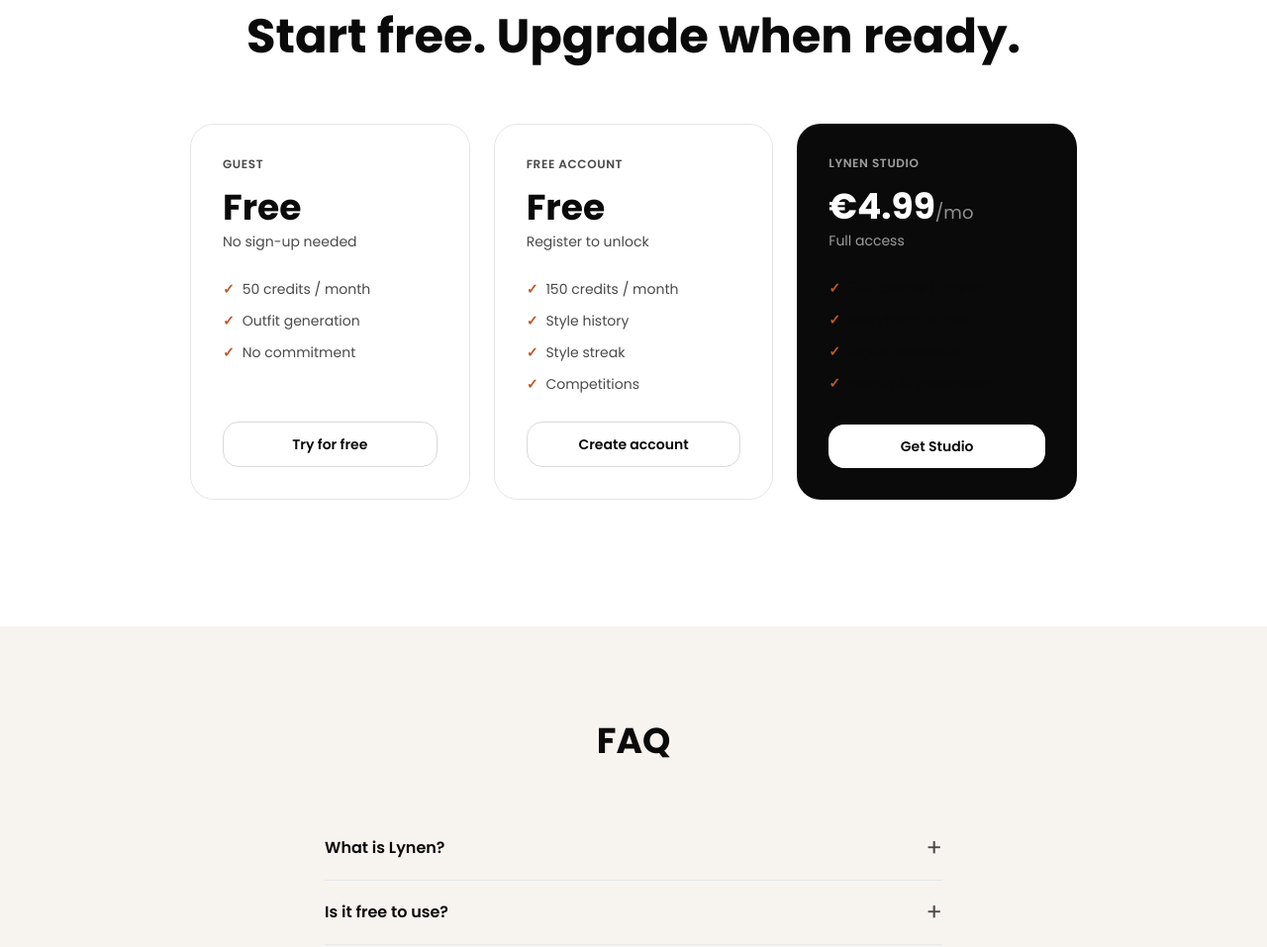
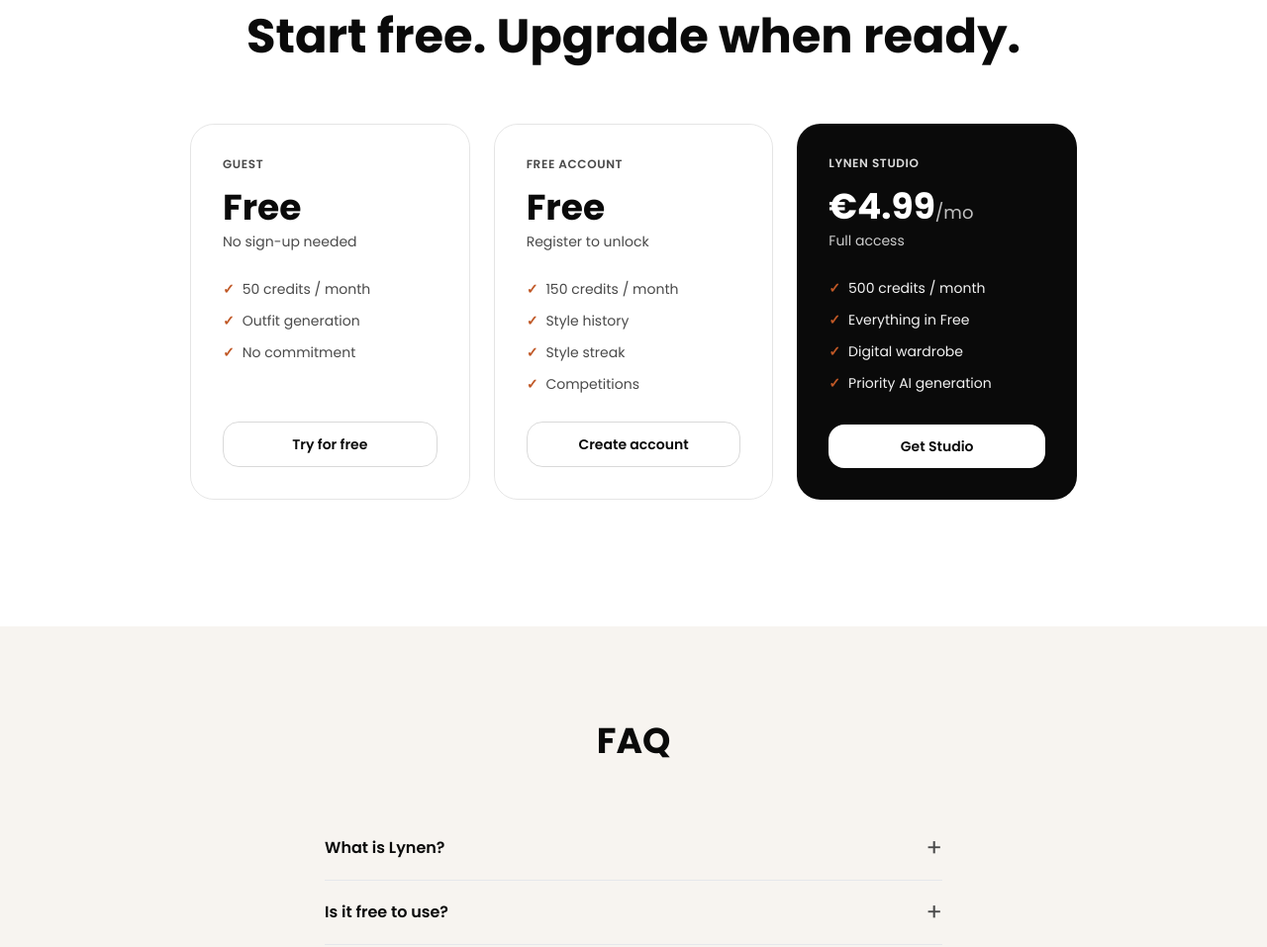
Before and after one commit to edubosca/lynen-landing, a website: page index.html in a window 1280 px wide. Shown: the part 6838-7795 px from the top of the page at 99% size. Drawn offline with nearby package versions, Linux system fonts and the light colour scheme; a web font is replaced by a local one.

Commit message:
style: update navbar logo size and enhance pricing plan text contrast

```diff
--- a/index.html
+++ b/index.html
@@ -279,7 +279,7 @@
     <div class="flex items-center justify-between h-18 sm:h-20" style="height:72px;">
 
       <a href="/" class="flex-shrink-0">
-        <img src="lynen-logo.png" alt="Lynen – AI Outfit Generator" class="nav-logo h-10 w-auto" style="filter:invert(1) saturate(0) brightness(1.3);opacity:0.95;" />
+        <img src="lynen-logo.png" alt="Lynen – AI Outfit Generator" class="nav-logo h-24 w-auto" style="filter:invert(1) saturate(0) brightness(1.3);opacity:0.95;" />
       </a>
 
       <div class="hidden md:flex items-center gap-8">
@@ -911,27 +911,27 @@
 
       <!-- Studio -->
       <div class="reveal reveal-d2 bg-lynDark rounded-3xl p-7 sm:p-8 flex flex-col">
-        <div class="text-xs font-semibold tracking-wider text-white/60 uppercase mb-4">Lynen Studio</div>
+        <div class="text-xs font-semibold tracking-wider text-white/85 uppercase mb-4">Lynen Studio</div>
         <div class="text-4xl font-bold text-white mb-1">
-          €4.99<span class="text-lg font-normal text-white/55">/mo</span>
+          €4.99<span class="text-lg font-normal text-white/75">/mo</span>
         </div>
-        <div class="text-sm text-white/60 mb-7">
+        <div class="text-sm text-white/80 mb-7">
           <span data-lang-text="en">Full access</span><span data-lang-text="es">Acceso completo</span>
         </div>
         <ul class="space-y-3 mb-7 flex-1">
-          <li class="text-sm text-white/82 flex items-center gap-2">
+          <li class="text-sm text-white/95 flex items-center gap-2">
             <span class="text-lynAccent font-bold">✓</span>
             <span>500 <span data-lang-text="en">credits / month</span><span data-lang-text="es">créditos / mes</span></span>
           </li>
-          <li class="text-sm text-white/82 flex items-center gap-2">
+          <li class="text-sm text-white/95 flex items-center gap-2">
             <span class="text-lynAccent font-bold">✓</span>
             <span data-lang-text="en">Everything in Free</span><span data-lang-text="es">Todo lo de Free</span>
           </li>
-          <li class="text-sm text-white/82 flex items-center gap-2">
+          <li class="text-sm text-white/95 flex items-center gap-2">
             <span class="text-lynAccent font-bold">✓</span>
             <span data-lang-text="en">Digital wardrobe</span><span data-lang-text="es">Armario digital</span>
           </li>
-          <li class="text-sm text-white/82 flex items-center gap-2">
+          <li class="text-sm text-white/95 flex items-center gap-2">
             <span class="text-lynAccent font-bold">✓</span>
             <span data-lang-text="en">Priority AI generation</span><span data-lang-text="es">Generación IA prioritaria</span>
           </li>
```
Also changed, not shown: lynen-logo.png, lynen-logo_fondo.png (added), 1 other file.
